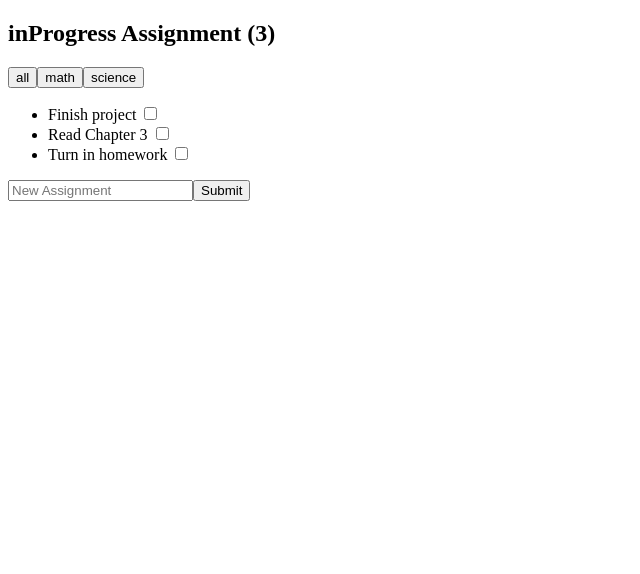
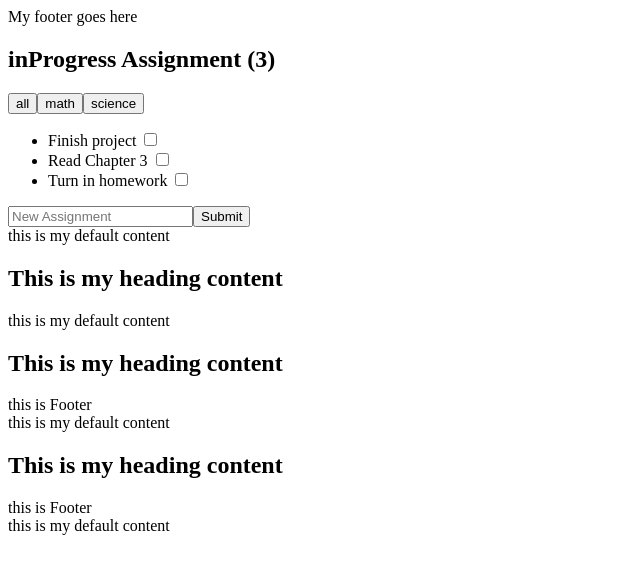
Before and after one commit to bin2003-VietNam/Vue-learning, a Vue app in the folder vue-project/: page / in a window 1280 px wide. Shown: the top 574 px of the page, without its empty margins (0-640 px from the left). Built offline with nearby package versions, Linux system fonts and the light colour scheme; data requests are answered from the project's data file; the HTML template or start-up script is replaced by a standard one.

Commit message:
v-slot to set multible slot in compoent, can use #footer intead of v-slot:footer, bindding in :class for multible theme,

```diff
--- a/vue-project/src/App.vue
+++ b/vue-project/src/App.vue
@@ -1,21 +1,59 @@
 <script>
 import Assignments from './compoents/Assignments.vue';
-export default{
-  data(){
+import Panel from './compoents/Panel.vue';
+export default {
+  data() {
     return {
       name: ''
     }
   },
-  components:{
-    Assignments
+  components: {
+    Assignments,
+    Panel
   }
 }
 </script>
 
 <template>
-  <div class="w-screen flex items-center justify-center h-screen bg-gray-900 text-white">
+  <div class="grid gap-6 p-10 bg-gray-500 h-full">
     <!-- <input type="text" v-model="name"/> -->
     <Assignments />
+    <Panel>
+      this is my default content
+    </Panel>
+
+    <Panel>
+      <template v-slot:heading>
+        This is my heading content
+      </template>
+      this is my default content
+    </Panel>
+
+    <Panel>
+      <template v-slot:heading>
+        This is my heading content
+      </template>
+      this is my default content
+
+      <template v-slot:footer>
+        <div class="text-red-600">
+          this is Footer
+        </div>
+      </template>
+    </Panel>
+
+    <Panel theme="light">
+      <template v-slot:heading>
+        This is my heading content
+      </template>
+      this is my default content
+
+      <template v-slot:footer>
+        <div class="text-red-600">
+          this is Footer
+        </div>
+      </template>
+    </Panel>
 
   </div>
 </template>
--- a/vue-project/src/compoents/AssignmentList.vue
+++ b/vue-project/src/compoents/AssignmentList.vue
@@ -1,5 +1,5 @@
 <template>
-    <div class=" w-70 h-40 mb-3" v-show="assignments.length">
+    <Panel theme="dark" v-show="assignments.length">
         <div class="flex justify-between items-start">
             <h2 class="mb-6 font-bold ">
                 {{ title }}
@@ -10,18 +10,23 @@
 
         <AssignmentTags v-model:currentTag="currentTag" :initial-tags="assignments.map(a => a.tag)" />
 
-        <ul class="border border-gray-500 divide-ydivide-gray-500 w-full h-full mt-6">
+        <ul class="border border-gray-500 divide-ydivide-gray-500 w-auto h-auto mt-6">
             <Assignment v-for="assignment in filteredAssignment" :key="assignment.name" :assignment="assignment" />
         </ul>
 
         <slot></slot>
 
-    </div>
+        <template #footer>
+            My footer goes here
+        </template>
+
+    </Panel>
 </template>
 
 <script>
 import Assignment from './Assignment.vue';
 import AssignmentTags from './AssignmentTags.vue'
+import Panel from './Panel.vue';
 export default {
     data() {
         return {
@@ -35,7 +40,8 @@ export default {
     },
     components: {
         Assignment,
-        AssignmentTags
+        AssignmentTags,
+        Panel
     },
     computed: {
         filteredAssignment() {
--- /dev/null
+++ b/vue-project/src/compoents/Panel.vue
@@ -0,0 +1,27 @@
+<script>
+export default {
+    props:{
+        theme: {
+            type: String,
+            default: 'dark'
+        }
+    }
+}
+</script>
+<template>
+    <div :class="{
+        'p-4 rounded-lg ': true,
+        'bg-gray-700 border border-gray-600 text-white' : theme == 'dark',
+        'bg-white border border-gray-300 text-black' : theme == 'light',
+    }">
+        <h2 class="font-bold" v-if="$slots.heading">
+            <slot name="heading"/>
+        </h2>
+
+        <footer v-if="$slots.footer">
+            <slot name="footer"/>
+        </footer>
+
+        <slot name="default"/>
+    </div>
+</template>
```
